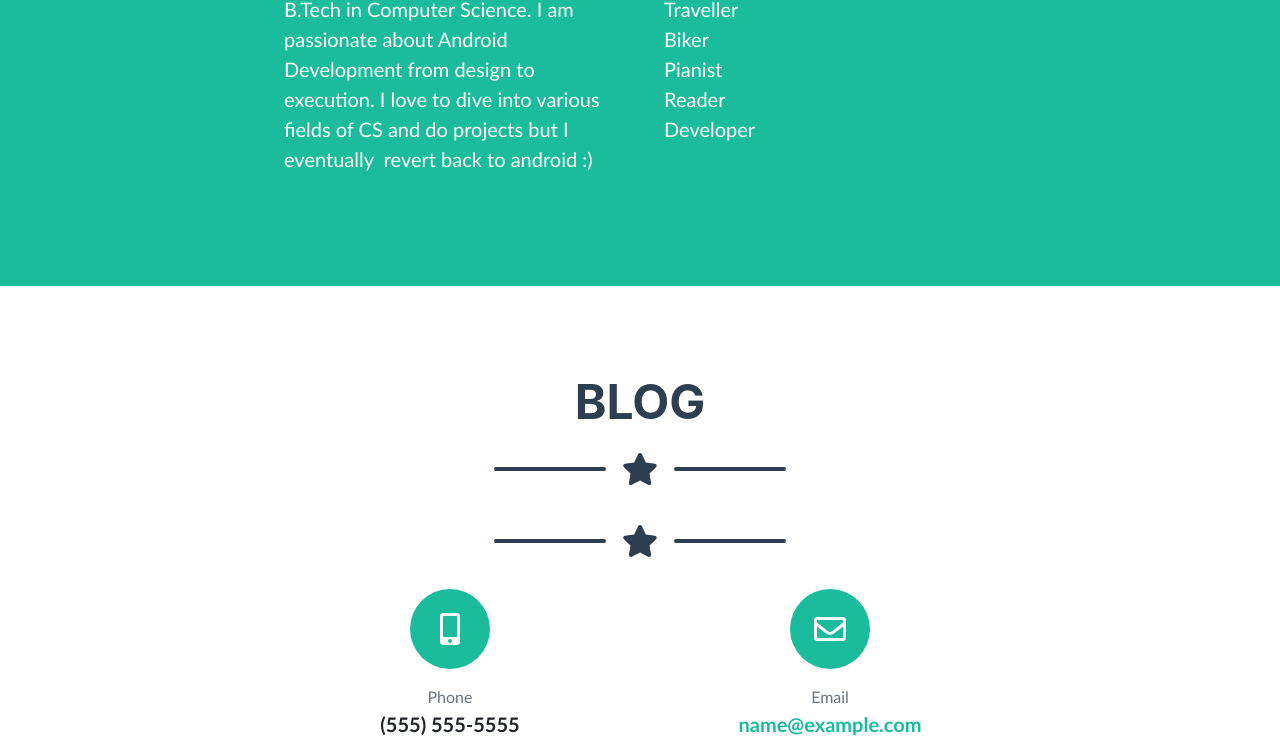
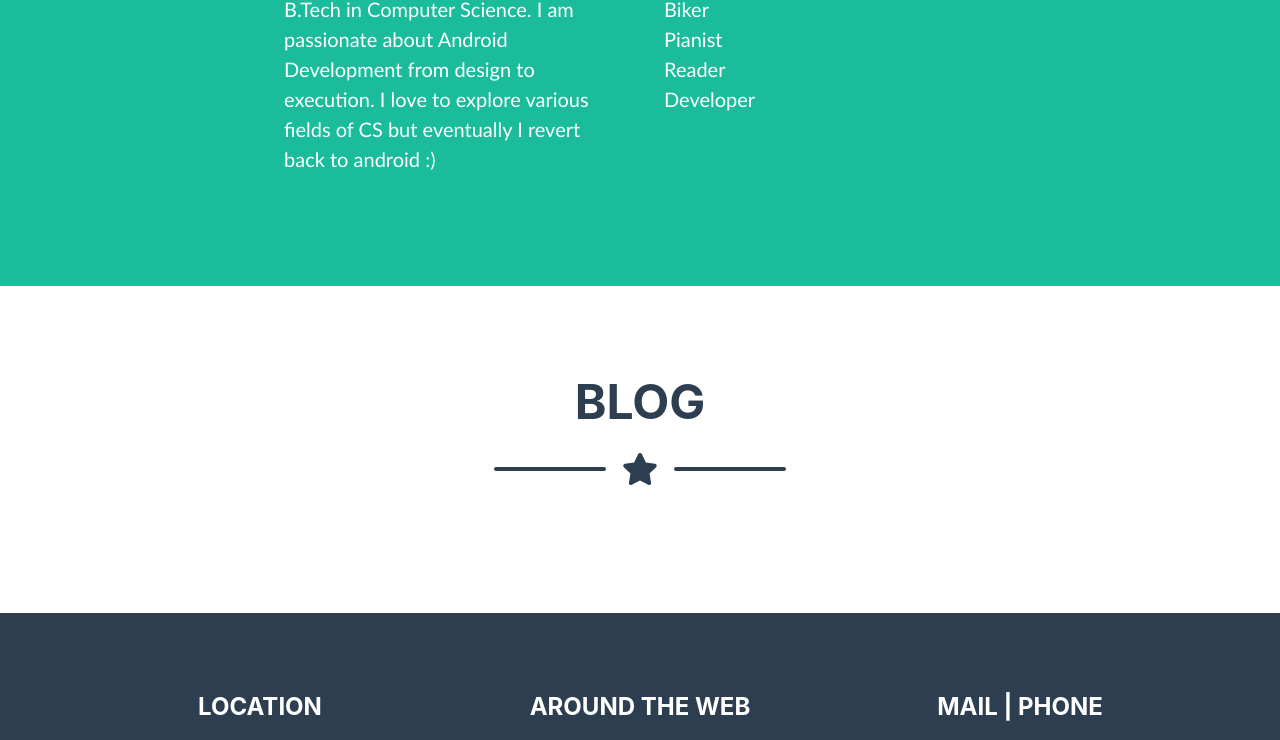
Before and after one commit to Ishan-001/ishan.apk, a plain HTML site: page index.html in a window 1280 px wide. Shown: the part 1993-2733 px from the top of the page. Drawn offline with nearby package versions, Linux system fonts and the light colour scheme; a script that the page names is missing; a web font is replaced by a local one.

Commit message:
Minor changes

```diff
--- a/index.html
+++ b/index.html
@@ -3,9 +3,9 @@
     <head>
         <meta charset="utf-8">
         <meta name="viewport" content="width=device-width, initial-scale=1, shrink-to-fit=no">
-        <meta name="description" content="">
-        <meta name="author" content="">
-        <title>Freelancer - Start Bootstrap Theme</title>
+        <meta name="description" content="Portfolio">
+        <meta name="author" content="Ishan">
+        <title>ishan.apk</title>
         <!-- Font Awesome icons (free version)-->
         <script src="https://cdnjs.cloudflare.com/ajax/libs/font-awesome/5.13.0/js/all.min.js" crossorigin="anonymous"></script>
         <!-- Core theme CSS (includes Bootstrap)-->
@@ -292,12 +292,11 @@ Group your words into categories.</p>
                 <!-- About Section Content-->
                 <div class="row">
                     <div class="col-lg-4 ml-auto">
-                        <p class="pre-wrap lead">Formal:
-Hey there! I am Ishan Khandelwal, a sophomore at VIT Vellore pursuing B.Tech in Computer Science. I am passionate about Android Development from design to execution. I love to dive into various fields of CS and do projects but I eventually  revert back to android :)</p>
+                        <p class="pre-wrap lead"><b>Formal:</b>
+Hey there! I am Ishan Khandelwal, a sophomore at VIT Vellore pursuing B.Tech in Computer Science. I am passionate about Android Development from design to execution. I love to explore various fields of CS but eventually I revert back to android :)</p>
                     </div>
                     <div class="col-lg-4 mr-auto">
-                        <p class="pre-wrap lead">Informal:
-
+                        <p class="pre-wrap lead"><b>Informal:</b>
 Weeb
 Traveller
 Biker
@@ -325,27 +324,9 @@ Developer</p>
     <script src="https://medium-widget.pixelpoint.io/widget.js"></script>
     <script>MediumWidget.Init({renderTo: '#medium-widget', params: {"resource":"https://medium.com/@ishan_","postsPerLine":2,"limit":1,"picture":"big","fields":["description","author","claps","publishAt"],"ratio":"landscape"}})</script>
 
-                <div class="divider-custom">
-                    <div class="divider-custom-line"></div>
-                    <div class="divider-custom-icon"><i class="fas fa-star"></i></div>
-                    <div class="divider-custom-line"></div>
-                </div>
+
                 <!-- Contact Section Content-->
-                <div class="row justify-content-center">
-                    <div class="col-lg-4">
-                        <div class="d-flex flex-column align-items-center">
-                            <div class="icon-contact mb-3"><i class="fas fa-mobile-alt"></i></div>
-                            <div class="text-muted">Phone</div>
-                            <div class="lead font-weight-bold">(555) 555-5555</div>
-                        </div>
-                    </div>
-                    <div class="col-lg-4">
-                        <div class="d-flex flex-column align-items-center">
-                            <div class="icon-contact mb-3"><i class="far fa-envelope"></i></div>
-                            <div class="text-muted">Email</div><a class="lead font-weight-bold" href="mailto:name@example.com">name@example.com</a>
-                        </div>
-                    </div>
-                </div>
+
             </div>
         </section>
         <footer class="footer text-center">
```
